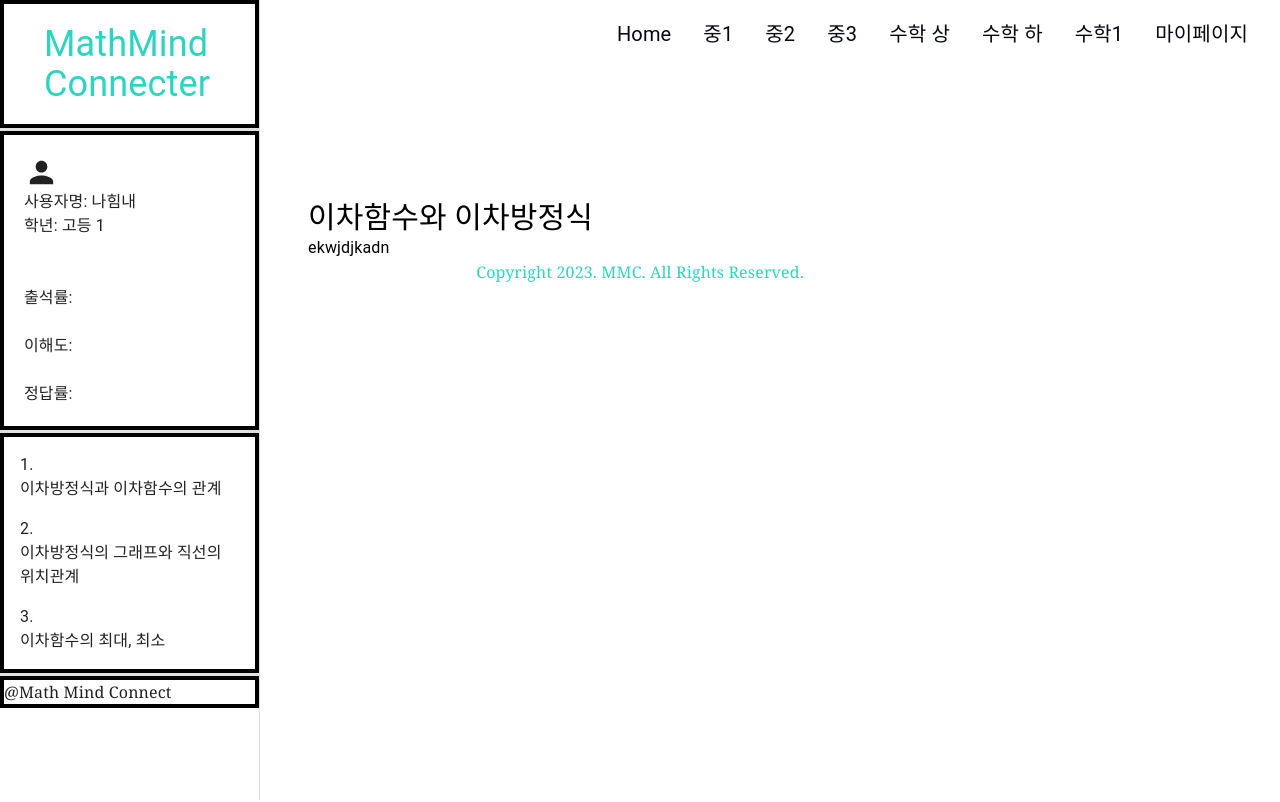
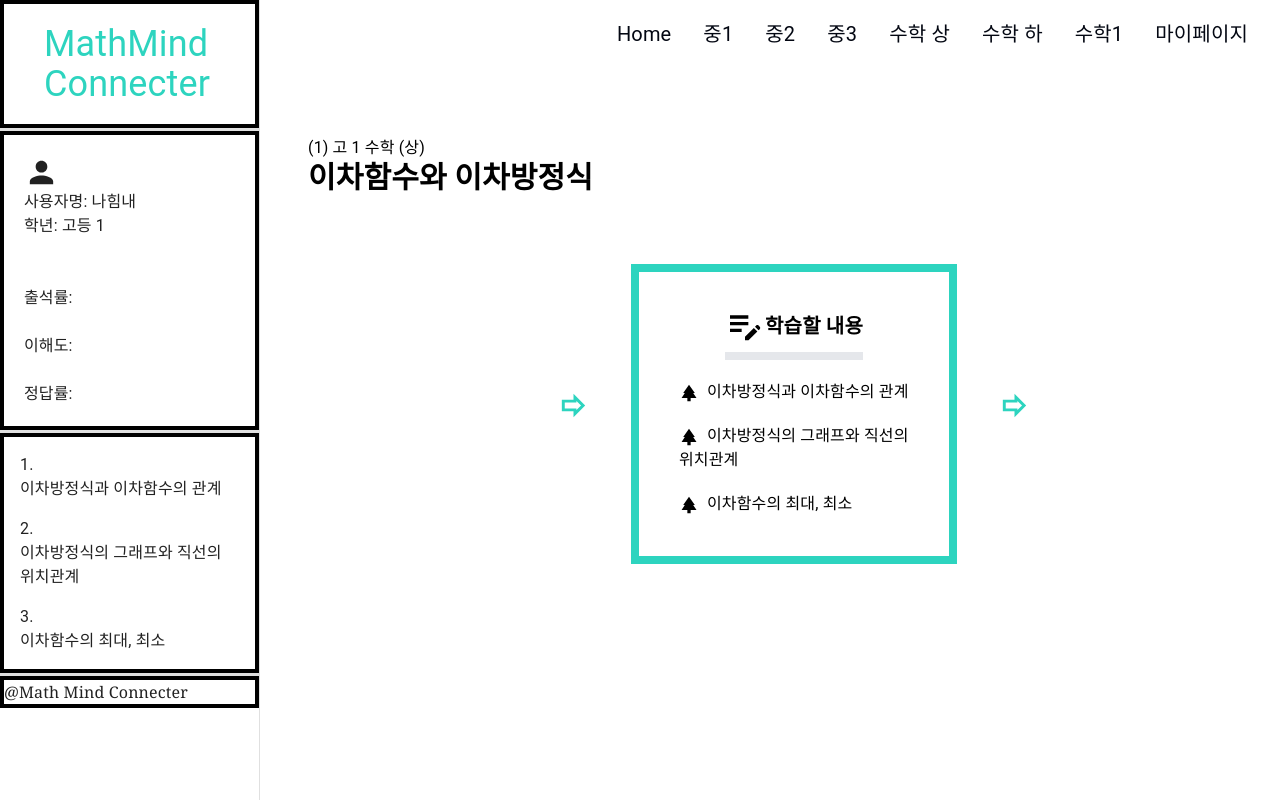
Before and after one commit to sunkim1017/mmc, a Next.js app: page /mathH in a window 1280 px wide. Shown: the top 802 px of the page. Built offline with nearby package versions, Linux system fonts and the light colour scheme.

Commit message:
상세 메인페이지

```diff
--- a/package.json
+++ b/package.json
@@ -18,7 +18,8 @@
     "react-dom": "^18",
     "react-flow": "^1.0.3",
     "react-flow-renderer": "^10.3.17",
-    "reactflow": "^11.10.1"
+    "reactflow": "^11.10.1",
+    "styled-components": "^6.1.1"
   },
   "devDependencies": {
     "@types/d3": "^7.4.3",
--- a/src/app/layout.tsx
+++ b/src/app/layout.tsx
@@ -11,8 +11,8 @@ const sans = Open_Sans({subsets: ['latin']});
 const inter = Inter({ subsets: ['latin'] });
 
 export const metadata: Metadata = {
-  title: 'Create Next App',
-  description: 'Generated by create next app',
+  title: 'MMC',
+  description: 'Math Mind Connecter',
 }
 
 export default function RootLayout({
--- a/src/app/mathH/Sidebar.tsx
+++ b/src/app/mathH/Sidebar.tsx
@@ -17,7 +17,9 @@ import ListItemText from '@mui/material/ListItemText';
 import PersonIcon from '@mui/icons-material/Person';
 import Link from 'next/link';
 import { Button } from '@mui/material';
+
 const drawerWidth = 260;
+
 
 export default function PermanentDrawerLeft({children}:any) {
   const router = useRouter();
@@ -25,6 +27,7 @@ export default function PermanentDrawerLeft({children}:any) {
   return (
     <Box sx={{ display: 'flex' }}>
       <CssBaseline />
+
         <Toolbar>
           {/* <Typography variant="h6" noWrap component="div">
             Permanent drawer
@@ -104,17 +107,22 @@ export default function PermanentDrawerLeft({children}:any) {
 
 
         <div className='border-4 border-black font-serif'>
-          @Math Mind Connect
+          @Math Mind Connecter
         </div>
 
       </Drawer>
       <Box
         component="main"
-        sx={{ bgcolor: 'background.default', p: 0 }}
+        sx={{ bgcolor: 'background.default', height: '100vh', marginTop: -8 }}
       >
         <Toolbar />
+
+
+
         {children}
+
       </Box>
+
     </Box>
   );
 }
--- a/src/app/mathH/layout.tsx
+++ b/src/app/mathH/layout.tsx
@@ -1,3 +1,5 @@
+'use client'
+
 import type { Metadata } from 'next';
 import { Inter } from 'next/font/google';
 import {Open_Sans} from 'next/font/google';
@@ -5,10 +7,22 @@ import Link from 'next/link';
 import Menu from '@mui/material/Menu';
 import MenuItem from '@mui/material/MenuItem';
 import PermanentDrawerLeft from './Sidebar';
-
+import Paper from '@mui/material';
+import styled from 'styled-components';
 
 const sans = Open_Sans({subsets: ['latin']});
 const inter = Inter({ subsets: ['latin'] });
+
+
+const Container = styled.div`
+display: flex;
+flex-direction: column;
+width: 100vw;
+min-height: 100vh;
+height: auto;
+overflow: auto;
+`;
+
 
 export default function mathHLayout({
   children,
@@ -16,14 +30,19 @@ export default function mathHLayout({
   children: React.ReactNode
 }) {
   return (
+    <Container>
     <div className='bg-white '>
     <PermanentDrawerLeft>
-    <h2 className='text-3xl text-black text-left'>이차함수와 이차방정식</h2>
+      {/* <div style={{display: 'contents'}}> */}
+    <p className='text-black'>{`(1) 고 1 수학 (상)`}</p>
+    <h2 className='text-3xl font-extrabold text-black text-left'>이차함수와 이차방정식</h2>
     <main className='text-black'>
     {children}
     </main>
+    {/* </div> */}
     </PermanentDrawerLeft>
 
     </div>
+    </Container>
   )
 }
--- a/src/app/mathH/page.tsx
+++ b/src/app/mathH/page.tsx
@@ -1,11 +1,36 @@
+import DoneOutlineIcon from '@mui/icons-material/DoneOutline';
+import ParkIcon from '@mui/icons-material/Park';
+import ForwardOutlinedIcon from '@mui/icons-material/ForwardOutlined';
+
 
 export default function mathHHome(){
+
+
   return(
-    <main>
+    <main className="text-black">
 
-    {/* <PermanentDrawerLeft> */}
-    <p className="text-black"> ekwjdjkadn</p>
-    {/* </PermanentDrawerLeft> */}
+      <div className='flex flex-row px-52 py-12'>
+
+
+    <ForwardOutlinedIcon fontSize='large' viewBox='0 0 24 24' width='40' height='40' className='text-teal-400 mx-10 mt-36'/>
+    <div className='grid justify-items-center border-teal-400 border-solid border-8 mt-5'>
+      <div className='mt-10 flex border-b-8'>
+          <svg className="MuiSvgIcon-root MuiSvgIcon-fontSizeMedium MuiBox-root css-uqopch" focusable="false" aria-hidden="true" viewBox="0 4 24 24" width="40" height="40" data-testid="EditNoteIcon"><path d="M3 10h11v2H3v-2zm0-2h11V6H3v2zm0 8h7v-2H3v2zm15.01-3.13.71-.71c.39-.39 1.02-.39 1.41 0l.71.71c.39.39.39 1.02 0 1.41l-.71.71-2.12-2.12zm-.71.71-5.3 5.3V21h2.12l5.3-5.3-2.12-2.12z"></path></svg>
+          <p className="text-black font-semibold text-xl">
+            학습할 내용
+          </p>
+       </div>
+
+    <ul className='px-10 py-5'>
+      <li className='mb-5'> <ParkIcon fontSize='small' className='mr-2'/>이차방정식과 이차함수의 관계</li>
+      <li className='mb-5'> <ParkIcon fontSize='small' className='mr-2'/>이차방정식의 그래프와 직선의 위치관계</li>
+      <li className='mb-5'> <ParkIcon fontSize='small' className='mr-2'/>이차함수의 최대, 최소</li>
+    </ul>
+
+    </div>
+
+    <ForwardOutlinedIcon fontSize='large' className='text-teal-400 mx-10 mt-36'/>
+    </div>
     </main>
   )
 
--- /dev/null
+++ b/src/component/template/LoadingBar.tsx
@@ -0,0 +1,76 @@
+import ReactDOM from "react-dom";
+import styled from "styled-components";
+
+const Backdrop = () => {
+  return <Container></Container>;
+};
+
+const Spinner = () => {
+  return <SpinnerWrap></SpinnerWrap>;
+};
+
+const LoadingBar = () => {
+  return (
+    <>
+      {ReactDOM.createPortal(
+        <Backdrop />,
+        document.getElementById("spinner-container") as HTMLElement
+      )}
+      {ReactDOM.createPortal(
+        <Spinner />,
+        document.getElementById("spinner-gif-root") as HTMLElement
+      )}
+    </>
+  );
+};
+
+const Container = styled.div`
+  height: 100%;
+  width: 100%;
+  position: fixed;
+  z-index: 9999999;
+  background-color: #f2f5f3;
+  opacity: 0.5;
+  overflow: hidden;
+`;
+
+const SpinnerWrap = styled.div`
+  position: fixed;
+  top: 50%;
+  left: 50%;
+  transform: translate(-50%, -50%);
+  z-index: 99999999;
+  &:before {
+    content: "";
+    display: inline-block;
+    height: 70px;
+    width: 70px;
+    border: 3px solid rgba(36, 181, 168, 0.1);
+    border-radius: 50%;
+    border-top-color: #4869F8;
+
+    animation: spin 1s ease-in-out infinite;
+    -webkit-animation: spin 1s ease-in-out infinite;
+
+    @keyframes spin {
+      to {
+        -webkit-transform: rotate(360deg);
+      }
+    }
+    @-webkit-keyframes spin {
+      to {
+        -webkit-transform: rotate(360deg);
+      }
+    }
+  }
+`;
+
+const ImgWrap = styled.div`
+  position: absolute;
+  top: 50%;
+  left: 50%;
+  transform: translate(-45%, -55%);
+  z-index: 99999999;
+`;
+
+export default LoadingBar;
```
Also changed, not shown: 1 other file (tests, documents, lock files or other folders).
